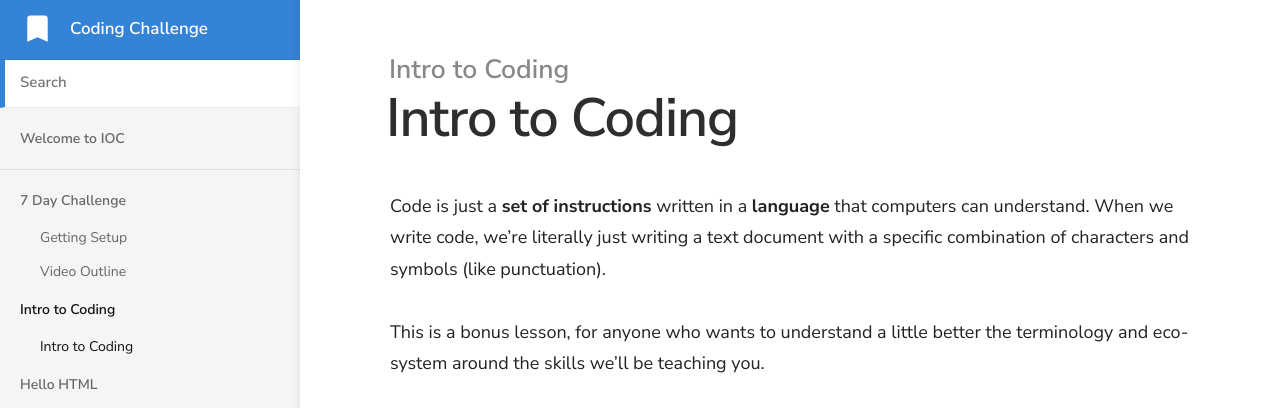
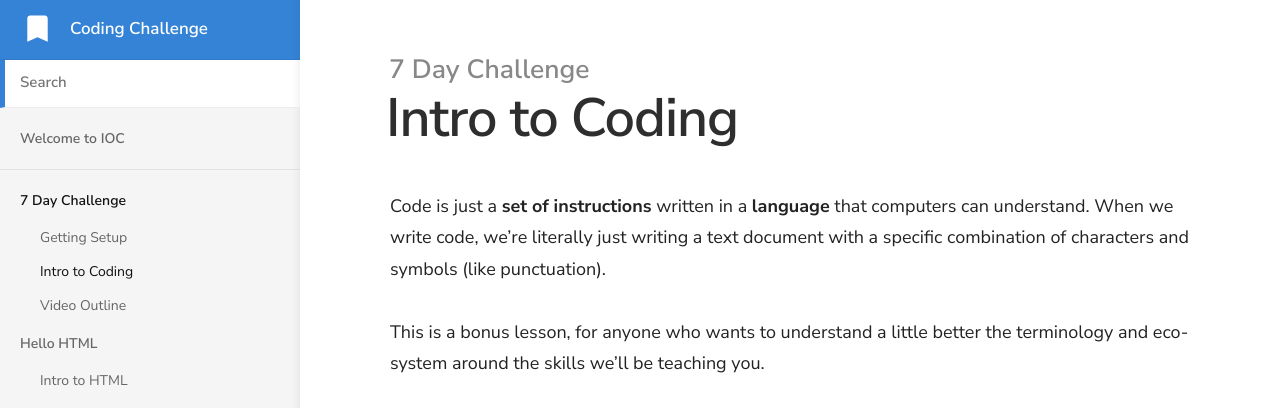
Before and after one commit to tinamayswinkels/7-day-coding, a Jekyll site: the page built from _docs/a-7-Day-Challenge/2. intro-to-coding.md, in a window 1280 px wide and 900 px high, cut to the strip 0-408 px from the top of the window. Built offline with Jekyll 4.4.1, drawn with Linux system fonts in a browser that asks for light colours; nearby versions of some CDN libraries.

Commit message:
Updated '_docs/a-7-Day-Challenge/2. intro-to-coding.md' via CloudCannon

```diff
--- a/_docs/a-7-Day-Challenge/2. intro-to-coding.md
+++ b/_docs/a-7-Day-Challenge/2. intro-to-coding.md
@@ -1,6 +1,6 @@
 ---
 title: Intro to Coding
-category: 'Intro to Coding'
+category: 7 Day Challenge
 order: 2
 ---
 
```
